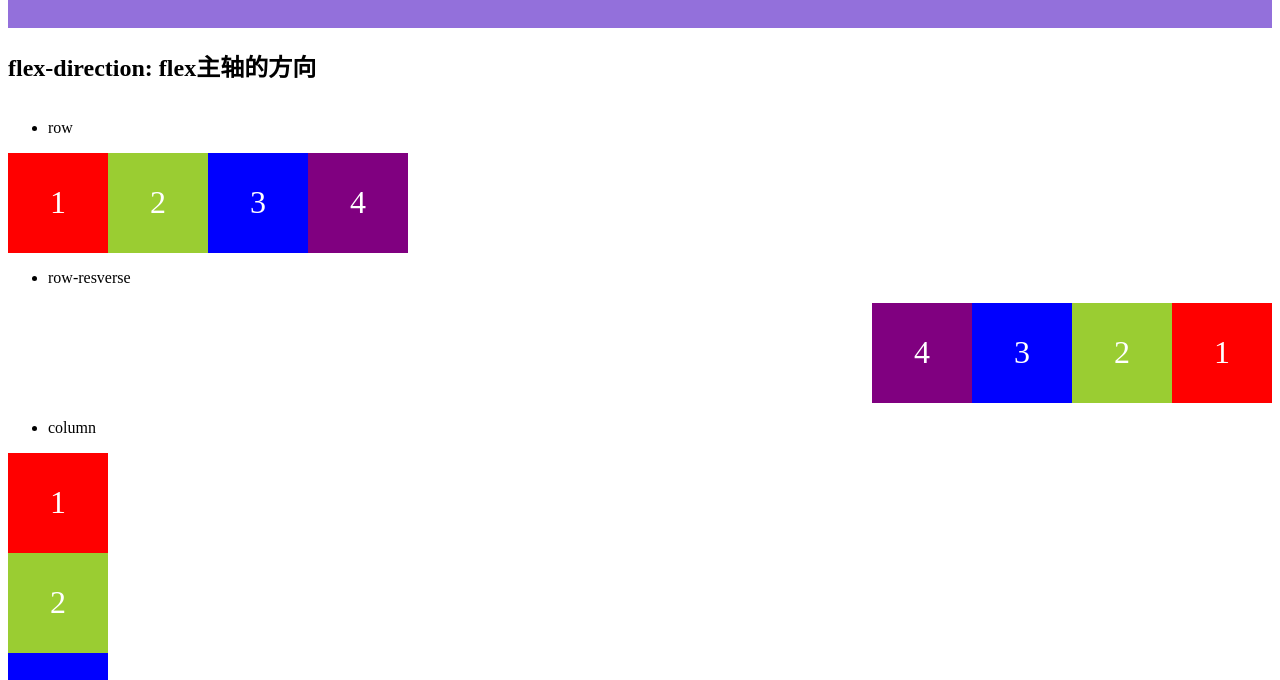
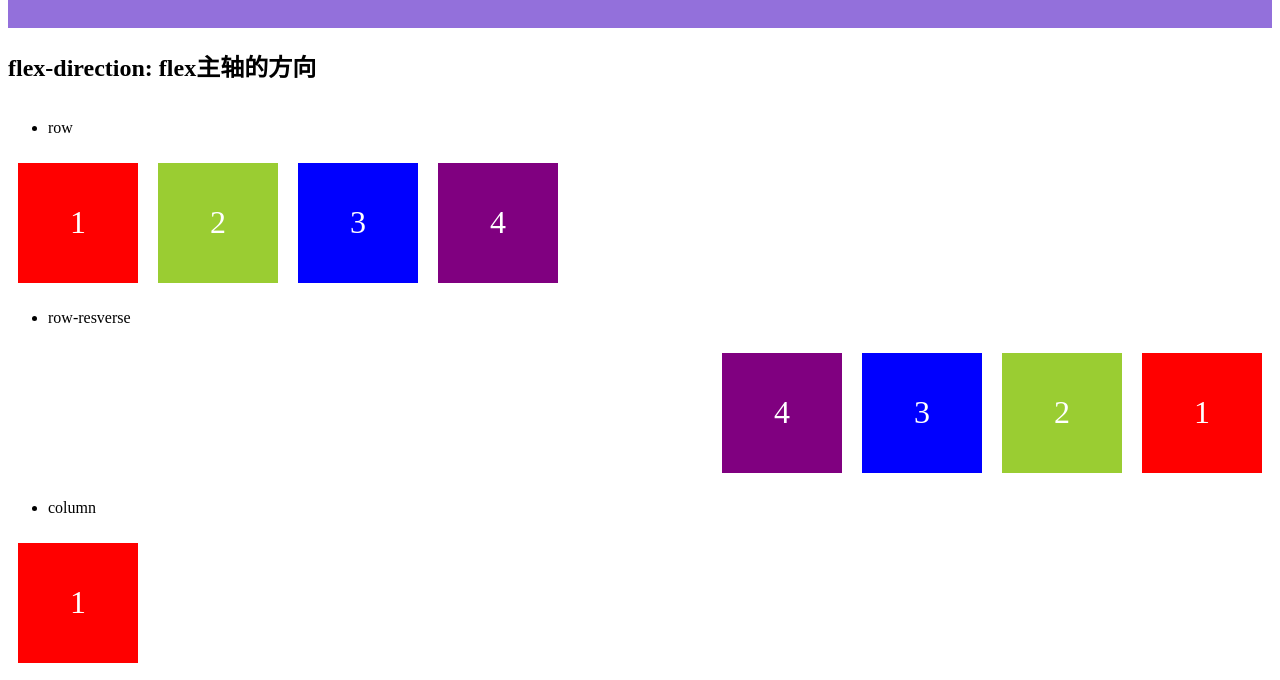
Before and after one commit to fattypiggy/flex-box-demo, a website: page static/index.html in a window 1280 px wide. Shown: the part 80-760 px from the top of the page. Drawn offline with Linux system fonts and the light colour scheme.

Commit message:
update css: add margin and padding

```diff
--- a/static/styles.css
+++ b/static/styles.css
@@ -12,6 +12,11 @@ header {
 
 section {
     display: flex;
+}
+
+article {
+    margin: 10px;
+    padding: 10px;
 }
 
 .flex {
```
